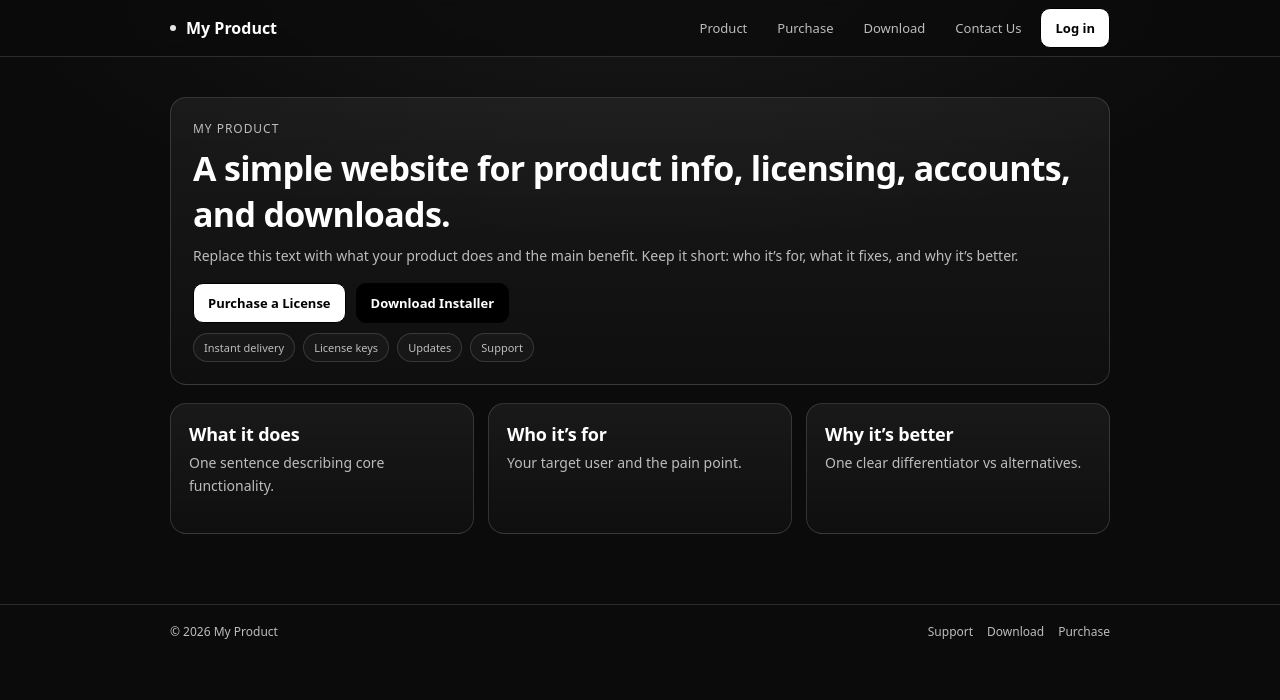
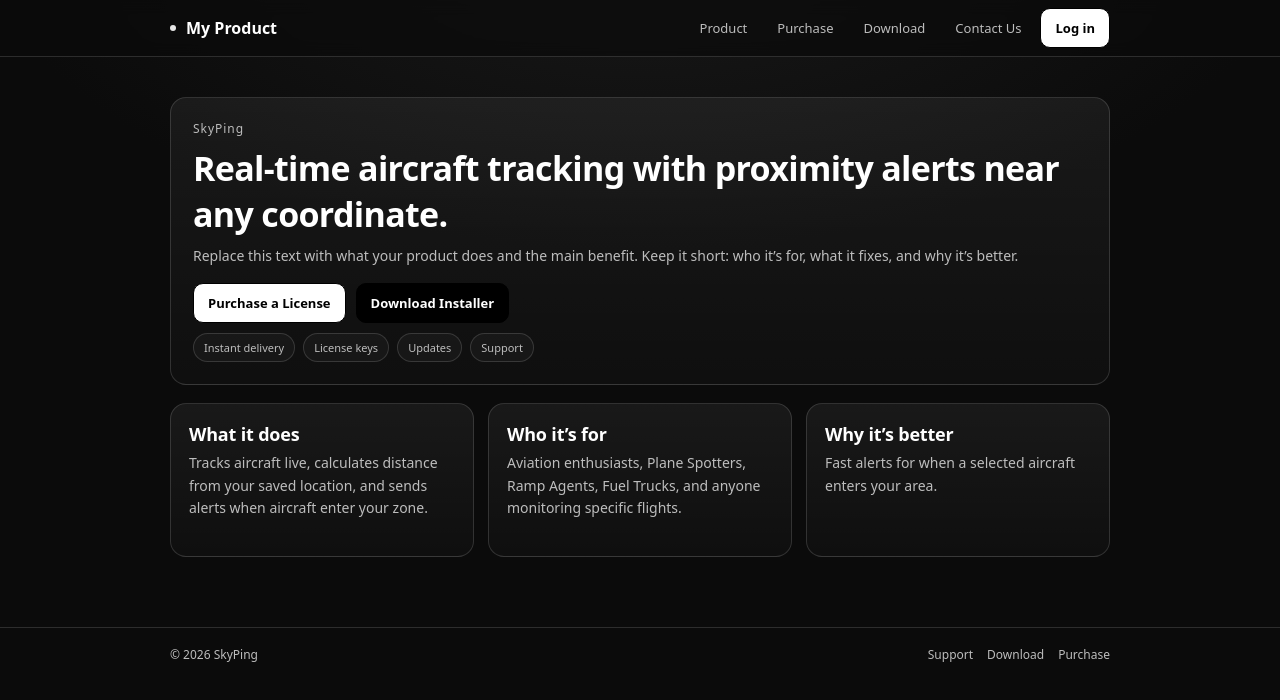
Before and after one commit to ShermR6/my-product-site, a Next.js app: page / in a window 1280 px wide. Shown: the top 700 px of the page. Built offline with nearby package versions, Linux system fonts and the light colour scheme.

Commit message:
SkyPing Update

```diff
--- a/app/components/Footer.tsx
+++ b/app/components/Footer.tsx
@@ -6,7 +6,7 @@
     <footer className="footer">
       <div className="container">
         <div className="footer-inner">
-          <div>© {new Date().getFullYear()} My Product</div>
+          <div>© {new Date().getFullYear()} SkyPing</div>
           <div className="footer-links">
             <Link href="/contact">Support</Link>
             <Link href="/download">Download</Link>
--- a/app/page.tsx
+++ b/app/page.tsx
@@ -6,11 +6,11 @@
     <>
       <div className="panel" style={{ padding: 22 }}>
         <div className="small" style={{ letterSpacing: "0.08em" }}>
-          MY PRODUCT
+          SkyPing
         </div>
 
         <h1 style={{ marginTop: 8 }}>
-          A simple website for product info, licensing, accounts, and downloads.
+          Real-time aircraft tracking with proximity alerts near any coordinate.
         </h1>
 
         <p>
@@ -40,15 +40,15 @@
       <div className="grid-3">
         <div className="panel">
           <h2 className="section-title">What it does</h2>
-          <p className="section-sub">One sentence describing core functionality.</p>
+          <p className="section-sub">Tracks aircraft live, calculates distance from your saved location, and sends alerts when aircraft enter your zone.</p>
         </div>
         <div className="panel">
           <h2 className="section-title">Who it’s for</h2>
-          <p className="section-sub">Your target user and the pain point.</p>
+          <p className="section-sub">Aviation enthusiasts, Plane Spotters, Ramp Agents, Fuel Trucks, and anyone monitoring specific flights.</p>
         </div>
         <div className="panel">
           <h2 className="section-title">Why it’s better</h2>
-          <p className="section-sub">One clear differentiator vs alternatives.</p>
+          <p className="section-sub">Fast alerts for when a selected aircraft enters your area.</p>
         </div>
       </div>
     </>
```
